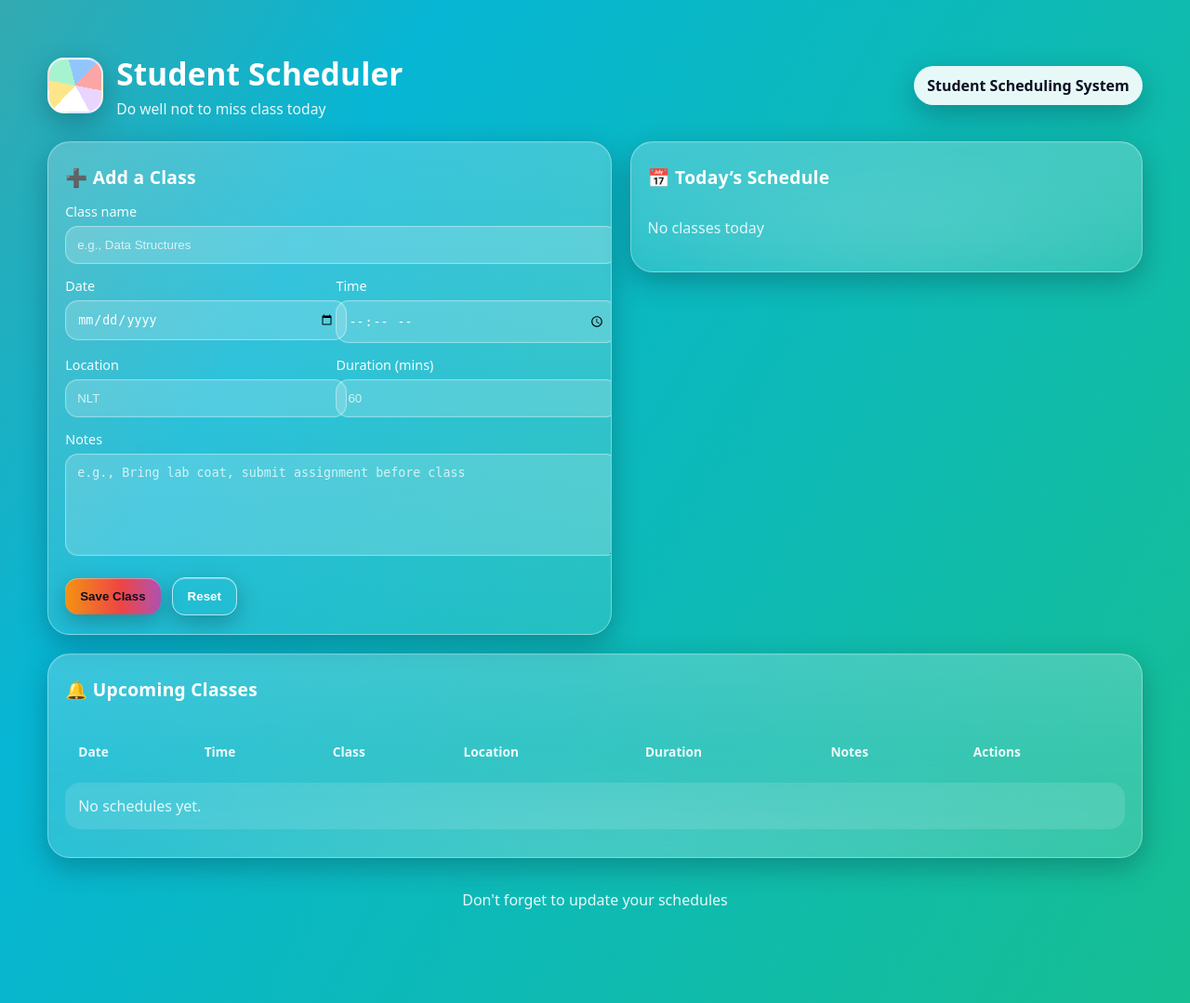
After one commit to Qwamhina-480/alert_system, a Flask app: template templates/index.html in a window 1280 px wide. The commit adds this page. Shown: the whole page at 93% size. Run offline with Flask 3, Linux system fonts and the light colour scheme; the template is opened without the code that fills it, so the values that code supplies are empty.

Commit message:
Added some functionalities

```diff
--- /dev/null
+++ b/app.py
@@ -0,0 +1,142 @@
+from flask import Flask, render_template, request, redirect, url_for, flash
+import json, os
+from datetime import datetime, timedelta
+
+app = Flask(__name__)
+app.secret_key = "supersecretkey"
+
+DB_FILE = "schedules.json"
+
+
+
+def load_schedules():
+    if not os.path.exists(DB_FILE):
+        return []
+    with open(DB_FILE, "r") as f:
+        try:
+            return json.load(f)
+        except json.JSONDecodeError:
+            return []
+
+def save_schedules(schedules):
+    with open(DB_FILE, "w") as f:
+        json.dump(schedules, f, indent=4)
+
+
+def sort_schedules(schedules):
+    """Sort schedules by status & datetime: Now → Upcoming → Later → Past."""
+    def status_rank(status):
+        order = {"Now": 0, "Upcoming": 1, "Later": 2, "Past": 3}
+        return order.get(status, 4)
+
+    def parse_datetime(s):
+        try:
+            return datetime.strptime(s.get("datetime", ""), "%Y-%m-%d %H:%M")
+        except Exception:
+            return datetime.max
+
+
+    for s in schedules:
+        s["status"] = get_status(s.get("datetime"), s.get("duration"))
+
+        schedules.sort(key=lambda x: (status_rank(x["status"]), parse_datetime(x)))
+    return schedules
+
+
+def get_status(class_time, duration):
+    #Return Now, Upcoming, or Later based on current time.
+    now = datetime.now()
+
+    try:
+        start = datetime.strptime(class_time, "%Y-%m-%d %H:%M")
+    except Exception:
+        return "Invalid Date"
+
+    try:
+        duration = int(duration) if duration else 0
+    except ValueError:
+        duration = 0
+
+    end = start + timedelta(minutes=duration)
+
+    if start <= now <= end:
+        return "Now"
+    elif now < start and start.date() == now.date():
+        return "Upcoming"
+    elif now < start:
+        return "Later"
+    else:
+        return "Past"
+
+
+
+@app.route("/", methods=["GET", "POST"])
+def index():
+    schedules = load_schedules()
+    schedules = sort_schedules(schedules)
+
+    for s in schedules:
+        s["status"] = get_status(s["datetime"], s.get("duration"))
+
+
+    today = datetime.now().date()
+    today_schedules = [
+        s for s in schedules
+        if datetime.strptime(s["datetime"], "%Y-%m-%d %H:%M").date() == today
+    ]
+
+    edit_id = request.args.get("edit_id", type=int) or request.form.get("edit_id", type=int)
+    edit_item = next((c for c in schedules if c["id"] == edit_id), None)
+
+    if request.method == "POST":
+        form = request.form
+        dt = f"{form['date']} {form['time']}"
+
+        if edit_id and edit_item:
+            edit_item.update(
+                title=form["title"],
+                date=form["date"],
+                time=form["time"],
+                datetime=dt,
+                location=form.get("location"),
+                duration=form.get("duration"),
+                notes=form.get("notes"),
+            )
+
+
+            flash("Schedule updated!", "success")
+        else:
+            new_id = max([c["id"] for c in schedules], default=0) + 1
+            schedules.append(
+                {
+                    "id": new_id,
+                    "title": form["title"],
+                    "date": form["date"],
+                    "time": form["time"],
+                    "datetime": dt,
+                    "location": form.get("location"),
+                    "duration": form.get("duration"),
+                    "notes": form.get("notes"),
+                }
+            )
+            flash("New schedule added!", "success")
+
+        save_schedules(schedules)
+        return redirect(url_for("index"))
+
+    return render_template("index.html", schedules=schedules, edit_item=edit_item, today_schedules=today_schedules)
+
+
+@app.route("/delete_schedule/<int:schedule_id>")
+def delete_schedule(schedule_id):
+    schedules = load_schedules()
+    schedules = [s for s in schedules if s["id"] != schedule_id]
+    save_schedules(schedules)
+    flash("Schedule deleted successfully!", "success")
+    return redirect(url_for("index"))
+
+
+
+
+if __name__ == "__main__":
+    app.run(debug=True)
--- a/index.css
+++ b/static/index.css
@@ -290,3 +290,15 @@ footer a{
     clip:rect(0,0,0,0);
     border:0;
 }
+
+.btn.edit{
+color:green;
+background: transparent;
+border:1.5px solid rgba(255,255,255,0.65);
+}
+
+.btn.delete{
+color:red;
+background: transparent;
+border:1.5px solid rgba(255,255,255,0.65);
+}
--- /dev/null
+++ b/templates/index.html
@@ -0,0 +1,148 @@
+<!DOCTYPE html>
+<html lang="en">
+<head>
+  <meta charset="UTF-8" />
+  <meta name="viewport" content="width=device-width, initial-scale=1.0" />
+  <title>Student Scheduler</title>
+  <link rel="stylesheet" href="{{ url_for('static', filename='index.css') }}">
+</head>
+<body>
+  <div class="wrap">
+    <header>
+      <div class="brand">
+        <div class="logo" aria-hidden="true"></div>
+        <div>
+          <h1>Student Scheduler</h1>
+          <div class="subtitle">Do well not to miss class today</div>
+        </div>
+      </div>
+      <span class="pill">Student Scheduling System</span>
+    </header>
+
+    <!-- Flash messages -->
+    {% with messages = get_flashed_messages(with_categories=true) %}
+      {% if messages %}
+        <div class="flash-container">
+          {% for category, message in messages %}
+            <div class="flash {{ category }}">{{ message }}</div>
+          {% endfor %}
+        </div>
+      {% endif %}
+    {% endwith %}
+
+    <main class="grid" role="main">
+      <!-- LEFT: Add / Edit Class -->
+      <section class="card" aria-labelledby="add-title">
+        <h2 id="add-title">➕ Add a Class</h2>
+        <form method="post">
+          <div class="full">
+            <label for="title">Class name</label>
+            <input id="title" name="title" required placeholder="e.g., Data Structures" value="{{ edit_item.title if edit_item else '' }}">
+          </div>
+
+          <div>
+            <label for="date">Date</label>
+            <input type="date" id="date" name="date" required value="{{ edit_item.date if edit_item else '' }}">
+          </div>
+
+          <div>
+            <label for="time">Time</label>
+            <input type="time" id="time" name="time" required value="{{ edit_item.time if edit_item else '' }}">
+          </div>
+
+          <div>
+            <label for="location">Location</label>
+            <input id="location" name="location" placeholder="NLT" value="{{ edit_item.location if edit_item else '' }}">
+          </div>
+
+          <div>
+            <label for="duration">Duration (mins)</label>
+            <input id="duration" name="duration" type="number" min="10" step="5" placeholder="60" value="{{ edit_item.duration if edit_item else '' }}">
+          </div>
+
+          <div class="full">
+            <label for="notes">Notes</label>
+            <textarea id="notes" name="notes" placeholder="e.g., Bring lab coat, submit assignment before class">{{ edit_item.notes if edit_item else '' }}</textarea>
+          </div>
+
+          <div class="actions full">
+            <button class="btn" type="submit">
+              {{ 'Update Class' if edit_item else 'Save Class' }}
+            </button>
+            <button class="btn ghost" type="reset">Reset</button>
+          </div>
+        </form>
+
+      </section>
+
+      <!-- RIGHT: Today's schedule quick view -->
+      <aside class="card" aria-labelledby="today-title">
+        <h2 id="today-title">📅 Today’s Schedule</h2>
+        <div class="timeline" aria-live="polite">
+          {% if today_schedules %}
+            {% for cls in today_schedules %}
+              <div class="slot">
+                <div class="time">{{ cls.datetime.split(" ")[1] }}</div>
+                <div>
+                  <div class="class-name">{{ cls.title }}</div>
+                  <div class="muted">{{ cls.location }}</div>
+                </div>
+                <span class="tag">{{ cls.status }}</span>
+              </div>
+            {% endfor %}
+          {% else %}
+            <p class="muted">No classes today </p>
+          {% endif %}
+        </div>
+      </aside>
+
+      <!-- FULL-WIDTH: Upcoming table -->
+      <section class="card" aria-labelledby="upcoming-title" style="grid-column: 1 / -1;">
+        <h2 id="upcoming-title">🔔 Upcoming Classes</h2>
+        <div class="spacer"></div>
+        <div class="table-wrap">
+          <table role="table" aria-describedby="upcoming-title">
+            <thead>
+              <tr role="row">
+                <th scope="col">Date</th>
+                <th scope="col">Time</th>
+                <th scope="col">Class</th>
+                <th scope="col">Location</th>
+                <th scope="col">Duration</th>
+                <th scope="col">Notes</th>
+                <th scope="col">Actions</th>
+              </tr>
+            </thead>
+            <tbody>
+              {% if schedules %}
+                {% for cls in schedules %}
+                  <tr>
+                    <td>{{ cls.datetime.split(" ")[0] }}</td>
+                    <td>{{ cls.datetime.split(" ")[1] }}</td>
+                    <td>{{ cls.title }}</td>
+                    <td>{{ cls.location or '—' }}</td>
+                    <td>{{ cls.duration or '—' }} min</td>
+                    <td class="muted">{{ cls.notes or '—' }}</td>
+                    <td>
+                      <a href="{{ url_for('index', edit_id=cls.id) }}"><button class="btn edit" type="edit">Edit</button></a>
+                      <a  href="{{ url_for('delete_schedule', schedule_id=cls.id) }}"><button class="btn delete" type="delete">Delete</button></a>
+                    </td>
+                  </tr>
+                {% endfor %}
+              {% else %}
+                <tr>
+                  <td colspan="7" class="muted">No schedules yet.</td>
+                </tr>
+              {% endif %}
+            </tbody>
+          </table>
+        </div>
+      </section>
+    </main>
+
+    <footer>
+      <p>Don't forget to update your schedules</p>
+    </footer>
+  </div>
+</body>
+</html>
```
Also changed, not shown: index.html (deleted, +0 -185 lines), schedules.json (added, +34 -0 lines), 1 other file.
